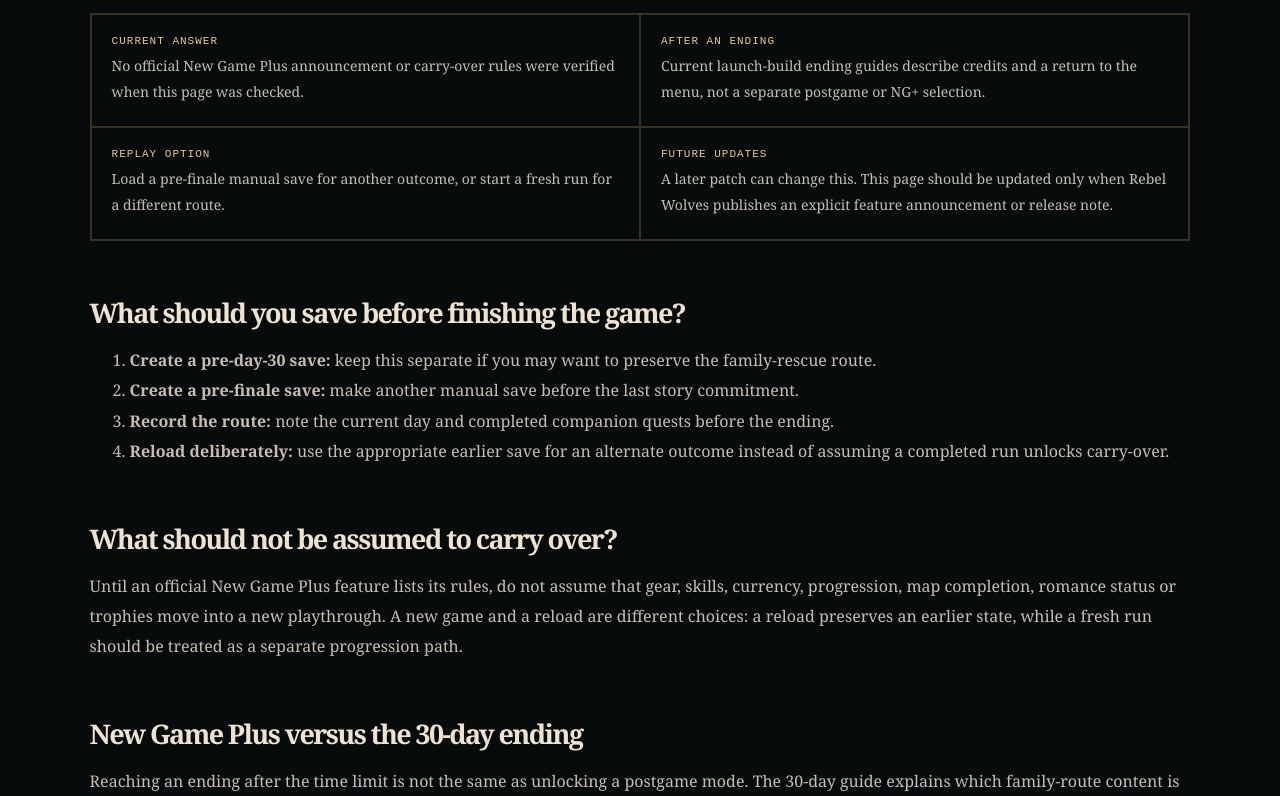
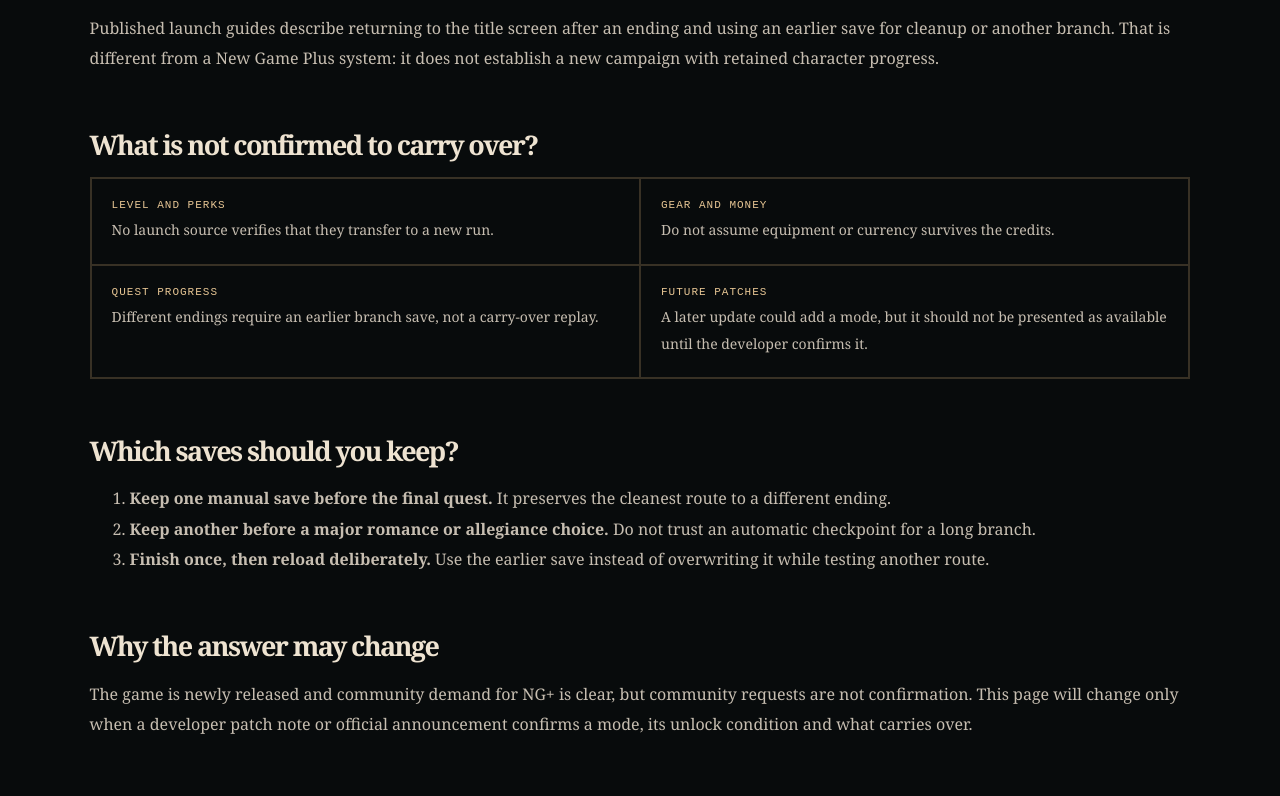
Before and after one commit to wencun/dawnwalker.cc, a Next.js app: page /new-game-plus in a window 1280 px wide. Shown: the part 1064-1860 px from the top of the page. Built offline with nearby package versions, Linux system fonts and the light colour scheme.

Commit message:
Add verified launch guide coverage

```diff
--- a/app/new-game-plus/page.tsx
+++ b/app/new-game-plus/page.tsx
@@ -2,39 +2,40 @@ import Link from "next/link";
 import { GuidePage, guideMetadata } from "../guide-page";
 
 export const metadata = guideMetadata(
-  "Does Blood of Dawnwalker Have New Game Plus? Current Status",
-  "Does The Blood of Dawnwalker have New Game Plus? Current release status, what happens after the ending, what carries over, and how to prepare saves for another run.",
+  "Does The Blood of Dawnwalker Have New Game Plus? Current NG+ Status",
+  "The Blood of Dawnwalker does not currently have a confirmed New Game Plus mode. Learn what happens after credits, what does not carry over, and which saves to keep.",
   "/new-game-plus",
-  ["does blood of the dawnwalker have new game plus", "The Blood of Dawnwalker New Game Plus", "Blood of Dawnwalker NG+", "Blood of Dawnwalker post game", "Blood of Dawnwalker new game plus carry over"],
+  ["Does The Blood of Dawnwalker have New Game Plus", "Blood of Dawnwalker NG+", "Blood of Dawnwalker post game", "Blood of Dawnwalker New Game Plus"],
 );
 
 export default function NewGamePlusPage() {
   return <GuidePage
-    eyebrow="POSTGAME STATUS · CURRENT RELEASE"
+    eyebrow="POSTGAME ANSWER · CHECKED AGAINST LAUNCH-BUILD GUIDES"
     title="Does The Blood of Dawnwalker have New Game Plus?"
-    dek="No New Game Plus mode or carry-over system has been officially announced for the current release. Finish an ending, then use an earlier manual save or begin a fresh run; do not plan around unverified level, gear or skill carry-over."
+    dek="No confirmed New Game Plus mode is available in the launch build. Finishing the story does not unlock a verified carry-over run, so protect manual saves before the final quest if you want another ending."
     checked="September 8, 2026"
-    quickAnswer={<div className="fix-callout"><span>QUICK ANSWER · CURRENT STATUS</span><p><b>No confirmed New Game Plus.</b> Current ending guides describe credits followed by a return to the menu, rather than a carry-over run. Keep a manual save before the finale if you want to explore another ending without starting over.</p></div>}
+    quickAnswer={<div className="fix-callout"><span>SHORT ANSWER</span><p><b>No—current launch-build guides report no New Game Plus or verified carry-over mode.</b> Do not overwrite a pre-finale save expecting skills, gear or progress to transfer into a new run.</p></div>}
     faqs={[
-      { question: "Does The Blood of Dawnwalker have New Game Plus?", answer: "No New Game Plus mode or carry-over system has been officially announced for the current release. Current ending guides describe loading an earlier save or starting a fresh run after the credits." },
-      { question: "What carries over into a new Blood of Dawnwalker playthrough?", answer: "No official carry-over list has been published because a New Game Plus mode has not been confirmed. Do not assume levels, equipment, skills, money or trophies transfer into a new run." },
-      { question: "Can you keep playing after the ending?", answer: "Current launch-build ending guides describe reaching credits and then returning to the menu. Keep a pre-finale save if you want to revisit choices or pursue another documented ending." },
+      { question: "Does The Blood of Dawnwalker have New Game Plus?", answer: "No confirmed New Game Plus mode is available in the launch build as of September 8, 2026. Published guides describe reloading an earlier save or starting fresh rather than a carry-over mode." },
+      { question: "Can you keep your gear in a new Dawnwalker playthrough?", answer: "There is no verified launch-build carry-over system for gear, skills or level. Keep a manual save rather than relying on a post-credits unlock." },
+      { question: "What should I do before the final quest?", answer: "Create a separate manual save before the final commitment. Reload it to pursue another ending or missed objective." },
     ]}
     nextSteps={[
-      { label: "Plan the seven documented endings", href: "/endings", description: "Use a pre-finale save to protect alternate outcomes." },
-      { label: "Understand the 30-day outcome", href: "/what-happens-after-30-days", description: "Keep a separate save before the family deadline." },
-      { label: "Continue the quest walkthrough", href: "/walkthrough", description: "Find a focused route for the next objective in a fresh run." },
+      { label: "Plan the ending saves", href: "/endings", description: "Keep the pre-finale branch point before committing." },
+      { label: "See what the 30-day limit changes", href: "/what-happens-after-30-days", description: "Understand the consequence before using a save slot." },
+      { label: "Build a trophy-safe route", href: "/trophy-guide", description: "Use manual saves for missable outcomes." },
     ]}
     sources={[
-      { label: "PowerPyx — launch-build endings guide and save advice", href: "https://www.powerpyx.com/the-blood-of-dawnwalker-all-endings-guide/" },
-      { label: "Video Games Chronicle — post-day-30 outcome and continued-content notes", href: "https://www.videogameschronicle.com/guide/blood-of-dawnwalker-what-happens-after-30-days/" },
-      { label: "Rebel Wolves — official news and patch archive", href: "https://dawnwalkergame.com/us/en/news" },
+      { label: "Game8 — Is There a New Game Plus?", href: "https://game8.co/games/The-Blood-of-Dawnwalker/archives/599758" },
+      { label: "Fextralife Wiki — New Game Plus", href: "https://bloodofdawnwalker.wiki.fextralife.com/New+Game+Plus" },
+      { label: "PowerPyx — Trophy Guide and Roadmap", href: "https://www.powerpyx.com/the-blood-of-dawnwalker-trophy-guide-roadmap/" },
+      { label: "GameSpot — campaign and postgame guide", href: "https://www.gamespot.com/articles/you-can-beat-the-blood-of-dawnwalkers-campaign-very-quickly/1100-6535153/" },
     ]}
     sections={[
-      { title: "New Game Plus status at launch", body: <div className="fact-grid"><p><b>Current answer</b>No official New Game Plus announcement or carry-over rules were verified when this page was checked.</p><p><b>After an ending</b>Current launch-build ending guides describe credits and a return to the menu, not a separate postgame or NG+ selection.</p><p><b>Replay option</b>Load a pre-finale manual save for another outcome, or start a fresh run for a different route.</p><p><b>Future updates</b>A later patch can change this. This page should be updated only when Rebel Wolves publishes an explicit feature announcement or release note.</p></div> },
-      { title: "What should you save before finishing the game?", body: <ol><li><b>Create a pre-day-30 save:</b> keep this separate if you may want to preserve the family-rescue route.</li><li><b>Create a pre-finale save:</b> make another manual save before the last story commitment.</li><li><b>Record the route:</b> note the current day and completed companion quests before the ending.</li><li><b>Reload deliberately:</b> use the appropriate earlier save for an alternate outcome instead of assuming a completed run unlocks carry-over.</li></ol> },
-      { title: "What should not be assumed to carry over?", body: <p>Until an official New Game Plus feature lists its rules, do not assume that gear, skills, currency, progression, map completion, romance status or trophies move into a new playthrough. A new game and a reload are different choices: a reload preserves an earlier state, while a fresh run should be treated as a separate progression path.</p> },
-      { title: "New Game Plus versus the 30-day ending", body: <p>Reaching an ending after the time limit is not the same as unlocking a postgame mode. The <Link href="/what-happens-after-30-days">30-day guide</Link> explains which family-route content is lost, while this page answers the separate question of whether a completed run starts another run with carry-over.</p> },
+      { title: "What happens after the credits?", body: <p>Published launch guides describe returning to the title screen after an ending and using an earlier save for cleanup or another branch. That is different from a New Game Plus system: it does not establish a new campaign with retained character progress.</p> },
+      { title: "What is not confirmed to carry over?", body: <div className="fact-grid"><p><b>Level and perks</b>No launch source verifies that they transfer to a new run.</p><p><b>Gear and money</b>Do not assume equipment or currency survives the credits.</p><p><b>Quest progress</b>Different endings require an earlier branch save, not a carry-over replay.</p><p><b>Future patches</b>A later update could add a mode, but it should not be presented as available until the developer confirms it.</p></div> },
+      { title: "Which saves should you keep?", body: <ol><li><b>Keep one manual save before the final quest.</b> It preserves the cleanest route to a different ending.</li><li><b>Keep another before a major romance or allegiance choice.</b> Do not trust an automatic checkpoint for a long branch.</li><li><b>Finish once, then reload deliberately.</b> Use the earlier save instead of overwriting it while testing another route.</li></ol> },
+      { title: "Why the answer may change", body: <p>The game is newly released and community demand for NG+ is clear, but community requests are not confirmation. This page will change only when a developer patch note or official announcement confirms a mode, its unlock condition and what carries over.</p> },
     ]}
   />;
 }
--- a/app/page.tsx
+++ b/app/page.tsx
@@ -24,6 +24,7 @@ const cards = [
   ["Romance route", "How do you romance Lacra?", "Follow the spoiler-marked quest order, then protect the Mandrake choice with a manual save.", "/lacra-romance"],
   ["Anca quest", "Where is the Font of Life?", "Follow the late Anca route and save before the inn conversation that follows the Font objective.", "/font-of-life"],
   ["Completion", "Trophy and Platinum roadmap", "Plan the 47-trophy launch list, difficulty requirement and save rotation before locking a route.", "/trophy-guide"],
+  ["Gear", "What is the best armor?", "Compare confirmed legendary routes and pick sword, tank or vampire gear without chasing an unverified early set.", "/best-armor"],
   ["Endings", "How many endings are there?", "Use a spoiler-marked outcome guide and save plan instead of replaying the whole opening blind.", "/endings"],
   ["Walkthrough", "Quest order, choices and missable answers", "Start with the prologue route, then open a focused answer for the exact quest or choice blocking your run.", "/walkthrough"],
   ["PC mods", "Dawnwalker mods on Nexus", "Open the live Nexus directory, then use version, dependency and save-safety checks before installing.", "/mods"],
```
Also changed, not shown: app/best-armor/page.tsx (added, +40 -0 lines), app/silver-trader/page.tsx (+20 -18 lines), app/trophy-guide/page.tsx (+20 -19 lines).
